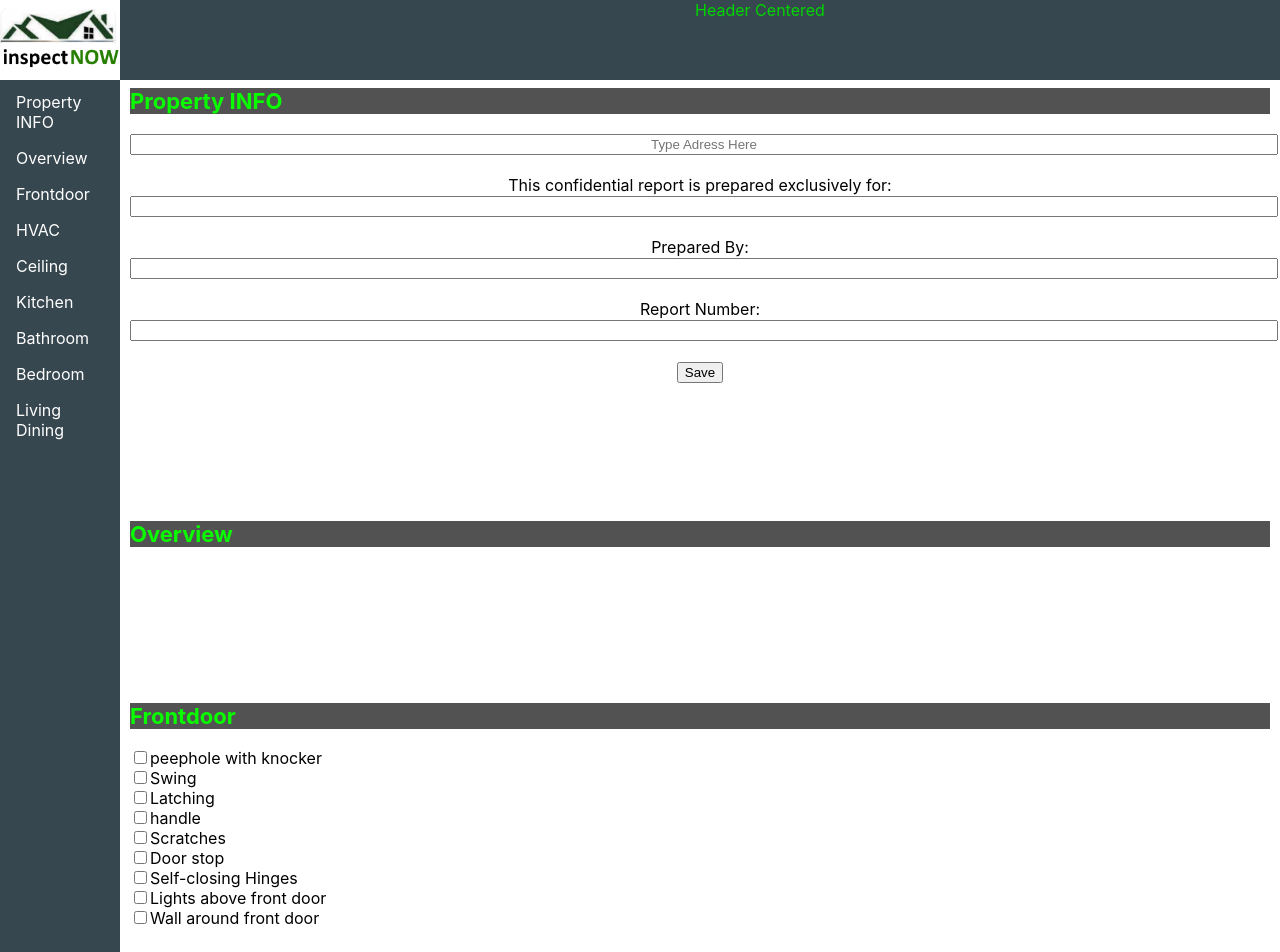
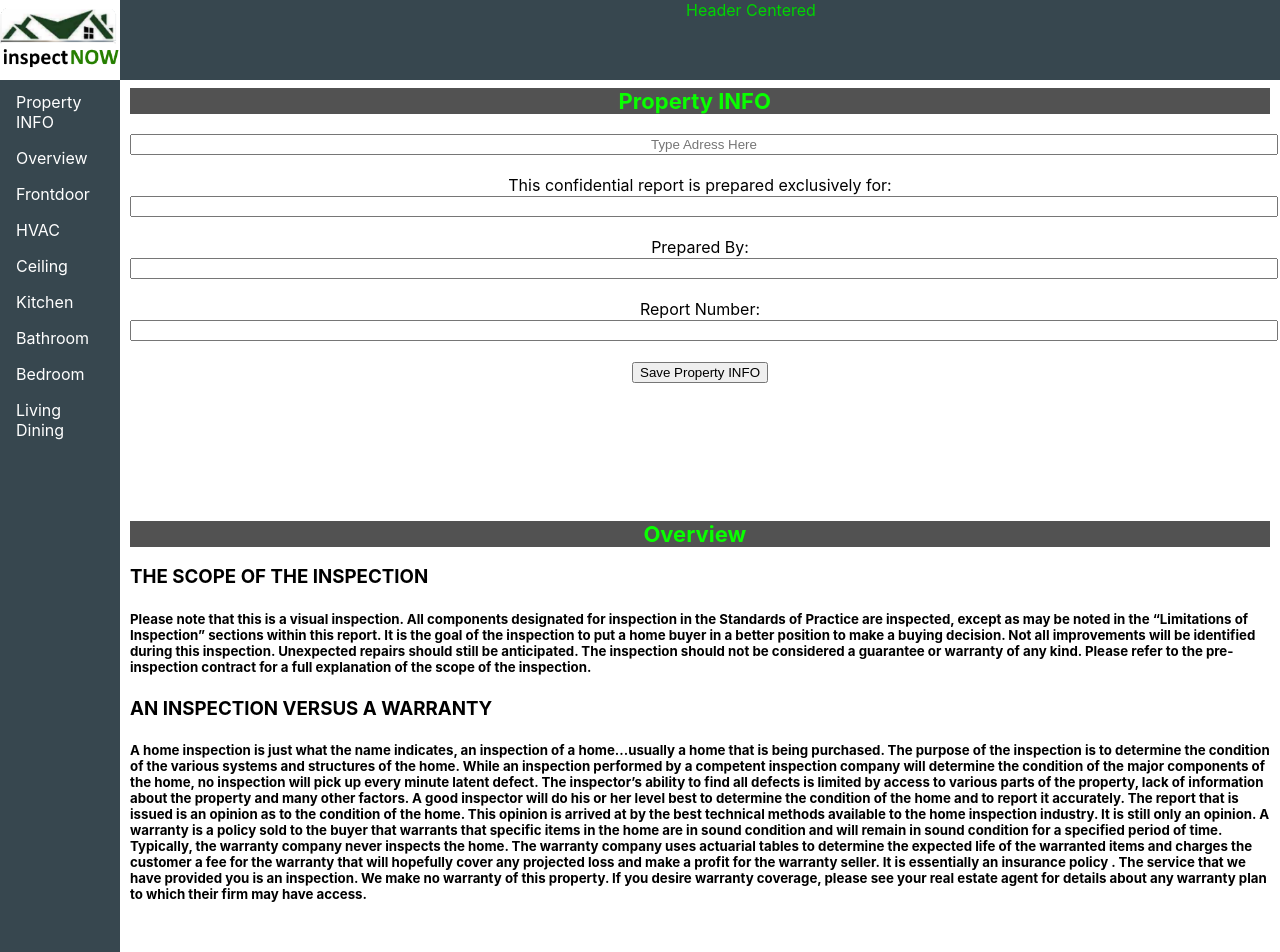
Before and after one commit to mnalbete/inspectNow, a React (Create React App) app in the folder client/: page / in a window 1280 px wide. Shown: the top 952 px of the page. Built offline with nearby package versions, Linux system fonts and the light colour scheme.

Commit message:
condo.js updated

```diff
--- a/client/src/App.css
+++ b/client/src/App.css
@@ -46,13 +46,7 @@ nav ul li a.current {
   background: black;
 }
 
-/* section {
-  padding: 60px 1px 50px 1px;
-  background: #cac9c9;
-  color: white;
-  height: 100%;
-  margin-top: 60px;
-} */
+
 header {
   background: #37474f;
   color: rgb(0, 212, 0);
@@ -69,7 +63,7 @@ header {
 h1 {
   color: rgb(9, 255, 0);
   font-size: 22px;
-  text-align: left;
+  text-align: center;
   background-color: rgb(82, 82, 82);
   width: 100%;
 }
--- a/client/src/components/condo.js
+++ b/client/src/components/condo.js
@@ -26,7 +26,11 @@ function Condo() {
         </ul>
       </nav>
     </main>
-    <header>Header Centered</header>
+    <div>
+      <header>Header Centered&nbsp;&nbsp;&nbsp;&nbsp;</header>
+
+    </div>
+
     <div className="container">
           <section id="section-1">
             <h1>Property INFO&nbsp;&nbsp;</h1>
@@ -53,12 +57,38 @@ function Condo() {
         <br />
         <div htmlFor="info" id="info">
       <button onclick="{this.save}">
-        Save
+        Save Property INFO
       </button>
         </div>
             </section>
           <section id="section-2">
             <h1>Overview&nbsp;&nbsp;</h1>
+            <h3>THE SCOPE OF THE INSPECTION</h3>
+            <h5>
+            Please note that this is a visual inspection. All components designated for inspection in the Standards of Practice are inspected,
+except as may be noted in the “Limitations of Inspection” sections within this report. It is the goal of the inspection to put a home buyer in a better position to make a buying decision. Not all improvements will be identified during this inspection. Unexpected repairs should still be anticipated. The inspection should not be considered a guarantee or warranty of any kind. Please refer to the pre-inspection contract for a full explanation of the scope of the inspection.
+            </h5>
+            <h3>AN INSPECTION VERSUS A WARRANTY</h3>
+            <h5>
+            A home inspection is just what the name indicates, an inspection of a home...usually a home that is being
+purchased. The purpose of the inspection is to determine the condition of the various systems and structures
+of the home. While an inspection performed by a competent inspection company will determine the condition
+of the major components of the home, no inspection will pick up every minute latent defect. The inspector’s
+ability to find all defects is limited by access to various parts of the property, lack of information about the
+property and many other factors. A good inspector will do his or her level best to determine the condition of
+the home and to report it accurately. The report that is issued is an opinion as to the condition of the home.
+This opinion is arrived at by the best technical methods available to the home inspection industry. It is still
+only an opinion.
+A warranty is a policy sold to the buyer that warrants that specific items in the home are in sound condition
+and will remain in sound condition for a specified period of time. Typically, the warranty company never
+inspects the home. The warranty company uses actuarial tables to determine the expected life of the
+warranted items and charges the customer a fee for the warranty that will hopefully cover any projected loss
+and make a profit for the warranty seller. It is essentially an insurance policy
+.
+The service that we have provided you is an inspection. We make no warranty of this property. If you
+desire warranty coverage, please see your real estate agent for details about any warranty plan to which
+their firm may have access.
+            </h5>
             </section>
           <section id="section-3">
             <h1>Frontdoor&nbsp;&nbsp;</h1>
@@ -211,10 +241,44 @@ function Condo() {
             <input type="checkbox" name="test"/>Stain&nbsp;&nbsp;
             </section>
           <section id="section-8">
-            <h1>Bedroom&nbsp;&nbsp;</h1>
+          <h1>Bedroom&nbsp;&nbsp;</h1>
+            <input type="checkbox" name="test"/>door: handle, Latching, Scratches, Door stop, Strike plate&nbsp;&nbsp;
+            <br></br>
+            <input type="checkbox" name="test"/>Windows: Screen, sill, Blinds&nbsp;&nbsp;
+            <br></br>
+            <input type="checkbox" name="test"/>Switches&nbsp;&nbsp;
+            <br></br>
+            <input type="checkbox" name="test"/>lights&nbsp;&nbsp;
+            <br></br>
+            <input type="checkbox" name="test"/>Outlet&nbsp;&nbsp;
+            <br></br>
+            <input type="checkbox" name="test"/>Wall and ceiling&nbsp;&nbsp;
+            <br></br>
+            <input type="checkbox" name="test"/>Paint&nbsp;&nbsp;
+            <br></br>
+            <input type="checkbox" name="test"/>flooring&nbsp;&nbsp;
+            <br></br>
+            <input type="checkbox" name="test"/>Stain&nbsp;&nbsp;
             </section>
             <section id="section-9">
             <h1>Living Dining&nbsp;&nbsp;</h1>
+            <input type="checkbox" name="test"/>Switches&nbsp;&nbsp;
+            <br></br>
+            <input type="checkbox" name="test"/>lights&nbsp;&nbsp;
+            <br></br>
+            <input type="checkbox" name="test"/>Outlet&nbsp;&nbsp;
+            <br></br>
+            <input type="checkbox" name="test"/>Molding&nbsp;&nbsp;
+            <br></br>
+            <input type="checkbox" name="test"/>Trim&nbsp;&nbsp;
+            <br></br>
+            <input type="checkbox" name="test"/>Wall and ceiling&nbsp;&nbsp;
+            <br></br>
+            <input type="checkbox" name="test"/>Paint&nbsp;&nbsp;
+            <br></br>
+            <input type="checkbox" name="test"/>flooring&nbsp;&nbsp;
+            <br></br>
+            <input type="checkbox" name="test"/>Stain&nbsp;&nbsp;
             </section>
     </div>
   </div>
```
